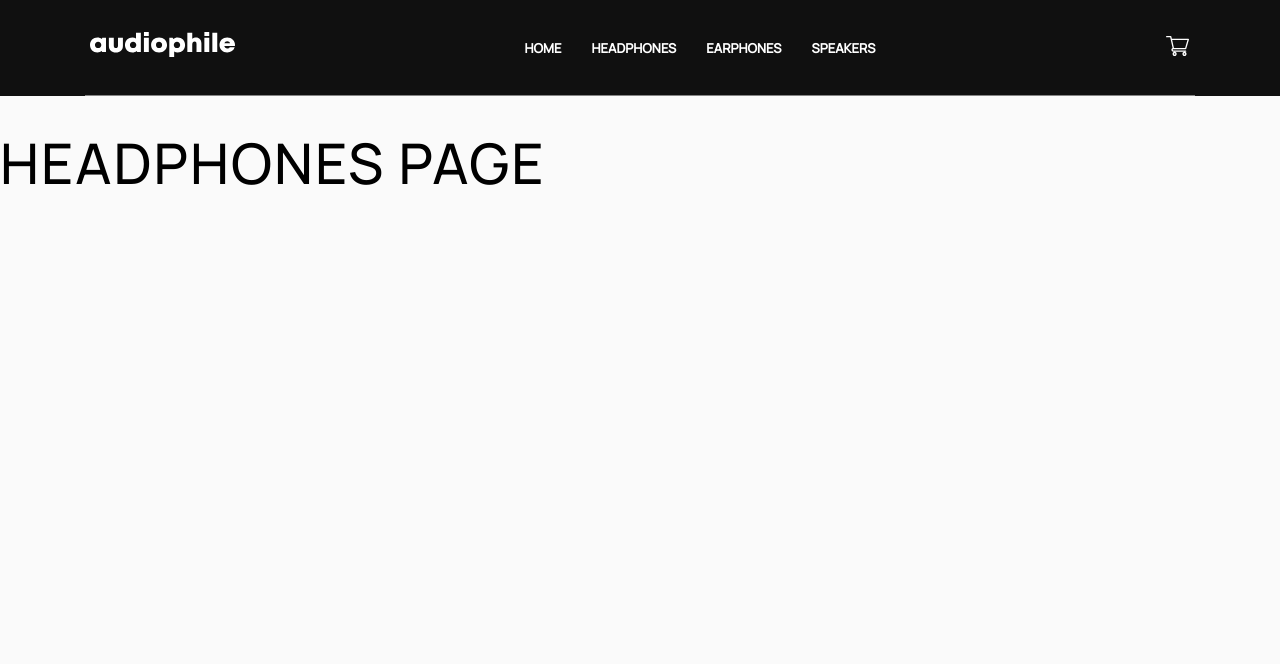
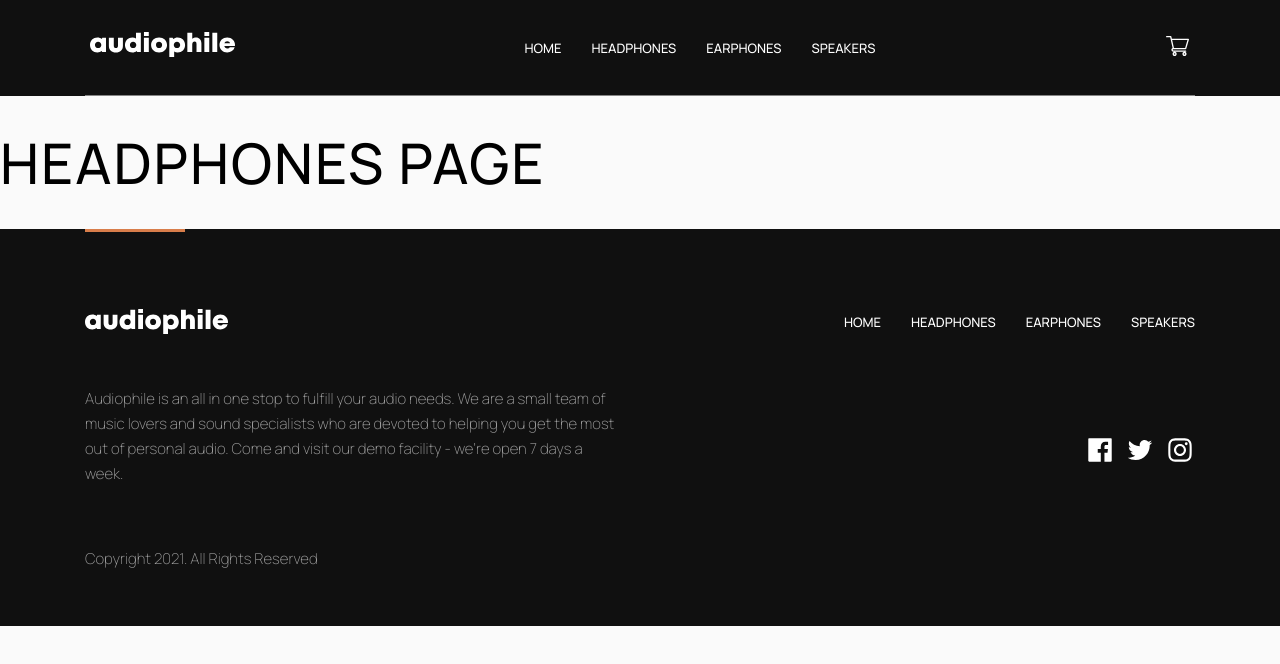
Before and after one commit to IshanVeer/audiophile-ecommerce-app, a Next.js app: page /headphones in a window 1280 px wide. Shown: the top 664 px of the page. Built offline with nearby package versions, Linux system fonts and the light colour scheme.

Commit message:
footer completed

```diff
--- a/src/app/globals.css
+++ b/src/app/globals.css
@@ -12,9 +12,9 @@
 
   --colorWhite: #FFFFFF;
   --colorGreyLight:#FAFAFA;
-  --colorGrey:#F1F1F1;
-  --colorGreyDark:#101010;
-  --colorBlack: #000000;
+  --colorGrey:#f1f1f1;
+  --colorGreyDark:rgb(16, 16, 16);
+  --colorBlack: rgb(0, 0, 0);
 
   /* ================ Font ================ */
   --fontFamily: 'Manrope', sans-serif;
--- a/src/app/layout.tsx
+++ b/src/app/layout.tsx
@@ -1,9 +1,11 @@
 
 
 import { NavBar } from '@/components/layout/NavBar'
+
 import './globals.css'
 import type { Metadata } from 'next'
 import { Inter } from 'next/font/google'
+import { Footer } from '@/components/layout/Footer';
 
 const inter = Inter({ subsets: ['latin'] })
 
@@ -22,6 +24,7 @@ export default function RootLayout({
       <body >
         <NavBar />
         {children}
+       <Footer />
         </body>
     </html>
   )
--- a/src/app/page.tsx
+++ b/src/app/page.tsx
@@ -3,6 +3,7 @@ import { Header } from "@/components/layout/Header";
 import styles from "./page.module.css";
 import { CategoriesSection } from "@/components/layout/CategoriesSection";
 import { ProductSection } from "@/components/layout/ProductSection";
+import { AboutSection } from "@/components/layout/AboutSection";
 
 export default function Home() {
   return (
@@ -10,6 +11,7 @@ export default function Home() {
      <Header />
      <CategoriesSection />
      <ProductSection />
+     <AboutSection />
     </div>
   );
 }
--- /dev/null
+++ b/src/components/layout/Footer.module.css
@@ -0,0 +1,87 @@
+.footer{
+    background-color: var(--colorGreyDark);
+
+}
+.footerContainer{
+    max-width: 111rem;
+    margin: 0 auto;
+    display: flex;
+    justify-content: space-between;
+
+}
+.borderPlaceholder{
+
+    height: 3px;
+    width: 10rem;
+    background-color: var(--primaryColor);
+    position: absolute;
+}
+
+/* text column */
+.infoColumn{
+    width: 48%;
+    margin-bottom: 4rem;
+    margin-top: 8rem;
+    display: flex;
+    flex-direction: column;
+    row-gap: 3rem;
+}
+.infoPara{
+    color: #9c9c9c;
+
+}
+.infoCopyright{
+    color: #9c9c9c;
+}
+/* link column */
+.linkColumn{
+    display: flex;
+    flex-direction: column;
+    margin-bottom: 4rem;
+    margin-top: 8rem;
+    row-gap: 10rem;
+}
+.footerNavList{
+    display: flex;
+    justify-content: space-between;
+    list-style: none;
+    padding: 0;
+    margin: 0;
+    gap: 3rem;
+
+
+}
+.footerNavListItem{
+    margin: 0;
+
+}
+.footerNavListItemLink{
+    text-decoration: none;
+    color: var(--colorWhite);
+    font-size: 1.3rem;
+    font-weight: var(--fontWeightBold);
+    transition: all 0.1s ease-in-out;
+}
+.footerNavListItemLink:hover{
+    color: var(--primaryColor);
+}
+/* Footer social links */
+.footerSocialLinks{
+    display: flex;
+    justify-content: end;
+    list-style: none;
+    padding: 0;
+    margin: 0;
+    gap: 1rem;
+
+}
+.link{
+    font-size: 3rem;
+    color: var(--colorWhite);
+
+    transition: all 0.1s ease-in-out;
+
+}
+.link:hover{
+    color: var(--primaryColor);
+}
--- /dev/null
+++ b/src/components/layout/Footer.tsx
@@ -0,0 +1,79 @@
+import React from "react";
+import css from "./Footer.module.css";
+import logo from "@/assets/shared/desktop/logo.svg";
+import Link from "next/link";
+import Image from "next/image";
+import {
+  AiFillFacebook,
+  AiOutlineInstagram,
+  AiOutlineTwitter,
+} from "react-icons/ai";
+
+export const Footer = () => {
+  return (
+    <div>
+      <footer className={css.footer}>
+        <div className={css.footerContainer}>
+          <div className={css.borderPlaceholder}></div>
+          <div className={css.infoColumn}>
+            <Link href="/">
+              <Image src={logo} alt="logo" className={css.infoLogo} />
+            </Link>
+            <p className={css.infoPara}>
+              Audiophile is an all in one stop to fulfill your audio needs. We
+              are a small team of music lovers and sound specialists who are
+              devoted to helping you get the most out of personal audio. Come
+              and visit our demo facility - we’re open 7 days a week.{" "}
+            </p>
+            <p className={css.infoCopyright}>
+              Copyright 2021. All Rights Reserved
+            </p>
+          </div>
+          <div className={css.linkColumn}>
+            {/* footer nav list */}
+            <ul className={css.footerNavList}>
+              <li className={css.footerNavListItem}>
+                <Link className={css.footerNavListItemLink} href="/">
+                  HOME
+                </Link>
+              </li>
+              <li className={css.footerNavListItem}>
+                <Link className={css.footerNavListItemLink} href="/headphones">
+                  HEADPHONES
+                </Link>
+              </li>
+              <li className={css.footerNavListItem}>
+                <Link className={css.footerNavListItemLink} href="/earphones">
+                  EARPHONES
+                </Link>
+              </li>
+              <li className={css.footerNavListItem}>
+                <Link className={css.footerNavListItemLink} href="/speakers">
+                  SPEAKERS
+                </Link>
+              </li>
+            </ul>
+            {/* Social link icons */}
+            <ul className={css.footerSocialLinks}>
+              <li className={css.socialLinkItem}>
+                <a href="https://www.facebook.com/" className={css.link}>
+                  <AiFillFacebook />
+                </a>
+              </li>
+              <li className={css.socialLinkItem}>
+                <a href="https://www.twitter.com/" className={css.link}>
+                  <AiOutlineTwitter />{" "}
+                </a>
+              </li>
+              <li className={css.socialLinkItem}>
+                <a href="https://www.instagram.com/" className={css.link}>
+                  <AiOutlineInstagram />{" "}
+                </a>
+              </li>
+            </ul>
+          </div>
+        </div>
+      </footer>
+    </div>
+  );
+};
--- a/src/components/layout/NavBar.module.css
+++ b/src/components/layout/NavBar.module.css
@@ -38,7 +38,7 @@
     text-decoration: none;
     color: var(--colorWhite);
     font-size: 1.3rem;
-    font-weight: bold;
+    font-weight: var(--fontWeightBold);
     transition: all 0.1s ease-in-out;
 }
 .navListItemLink:hover{
```
Also changed, not shown: src/components/layout/AboutSection.module.css (added, +25 -0 lines), src/components/layout/AboutSection.tsx (added, +33 -0 lines).
